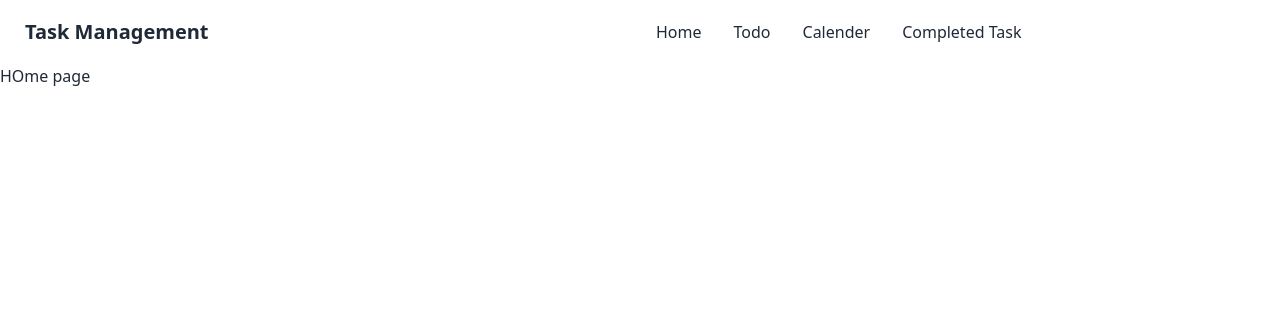
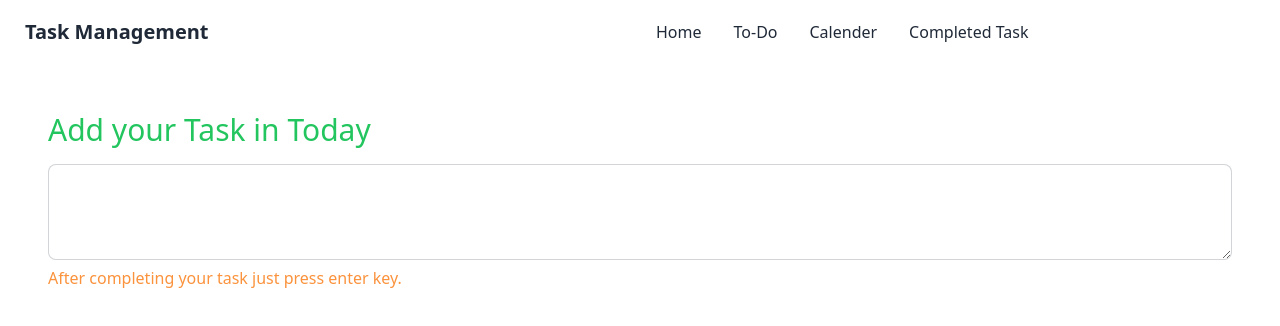
Before and after one commit to grnisna/Daily-task-management, a React (Create React App) app: page / in a window 1280 px wide. Shown: the top 326 px of the page. Built offline with nearby package versions, Linux system fonts and the light colour scheme.

Commit message:
input field done and enter key press working

```diff
--- a/public/index.html
+++ b/public/index.html
@@ -24,7 +24,7 @@
       work correctly both with client-side routing and a non-root public URL.
       Learn how to configure a non-root public URL by running `npm run build`.
     -->
-    <title>Daily Task</title>
+    <title>Daily Task Management</title>
   </head>
   <body>
     <noscript>You need to enable JavaScript to run this app.</noscript>
--- a/src/SharedPages/Header.js
+++ b/src/SharedPages/Header.js
@@ -6,7 +6,7 @@ const Header = () => {
     <div className="navbar bg-base-100">
       <div className="navbar-start">
         <div className="dropdown">
-          <label tabindex="0" className="btn btn-ghost lg:hidden">
+          <label tabIndex="0" className="btn btn-ghost lg:hidden">
             <svg
               xmlns="http://www.w3.org/2000/svg"
               className="h-5 w-5"
@@ -15,22 +15,22 @@ const Header = () => {
               stroke="currentColor"
             >
               <path
-                stroke-linecap="round"
-                stroke-linejoin="round"
-                stroke-width="2"
+                strokeLinecap="round"
+                strokeLinejoin="round"
+                strokeWidth="2"
                 d="M4 6h16M4 12h8m-8 6h16"
               />
             </svg>
           </label>
           <ul
-            tabindex="0"
+            tabIndex="0"
             className="menu menu-compact dropdown-content mt-3 p-2 shadow bg-base-100 rounded-box w-52"
           >
             <li>
               <Link to="/home"> Home</Link>
             </li>
-            <li tabindex="0">
-              <Link to="/todo"> Todo</Link>
+            <li tabIndex="0">
+              <Link to="/todo"> To-Do</Link>
             </li>
             <li>
               <Link to="/calender"> Calender</Link>
@@ -47,8 +47,8 @@ const Header = () => {
           <li>
             <Link to="/home"> Home</Link>
           </li>
-          <li tabindex="0">
-            <Link to="/todo"> Todo</Link>
+          <li tabIndex="0">
+            <Link to="/todo"> To-Do</Link>
           </li>
           <li>
             <Link to="/calender"> Calender</Link>
--- a/src/components/Home/Home.js
+++ b/src/components/Home/Home.js
@@ -1,11 +1,37 @@
-import React from 'react'
+import React from "react";
 
 const Home = () => {
+  const today = new Date();
+  const date =
+    today.getDate() +
+    1 +
+    "-" +
+    (today.getMonth() + 1) +
+    "-" +
+    today.getFullYear();
+
+  const handleEnterKey = (event) => {
+    if (event.key === "Enter") {
+      const inputValue = event.target.value;
+      console.log(inputValue);
+    }
+  };
+
   return (
-    <div>
-      <h1>HOme page</h1>
+    <div className="lg:m-12 m-8">
+
+      <h1 className="text-3xl text-green-500 my-4 text-center lg:text-left">Add your Task in Today</h1>
+
+      <textarea
+        onKeyPress={handleEnterKey}
+        className="textarea textarea-bordered h-24 w-full"
+        name="textarea"
+      ></textarea>
+
+      <label className="text-orange-400"> After completing your task just press enter key.</label>
+
     </div>
-  )
-}
+  );
+};
 
-export default Home
+export default Home;
```
